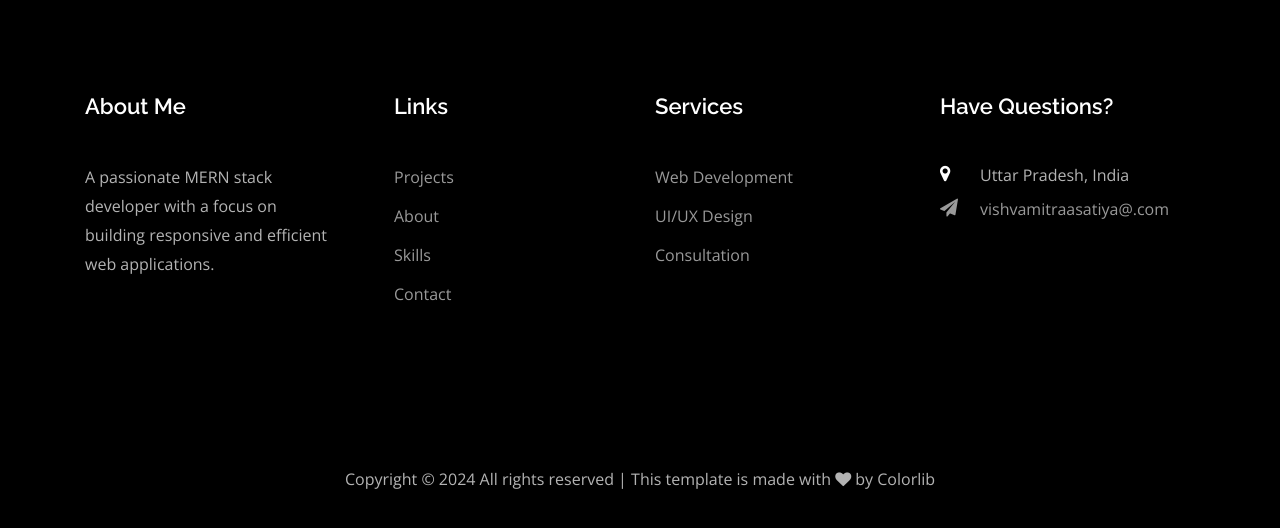
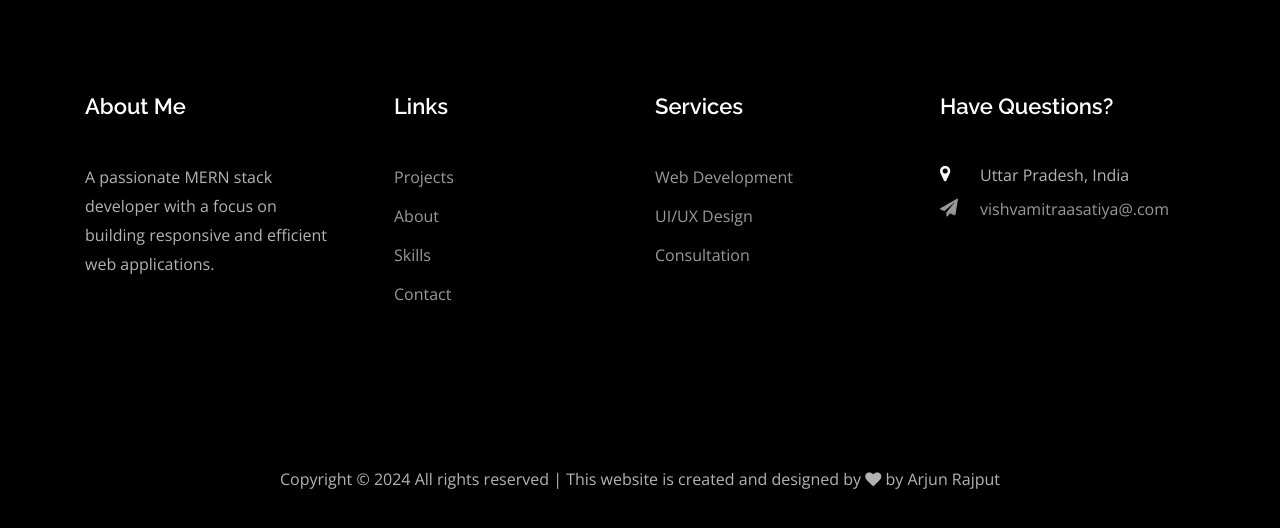
Before and after one commit to VishvamitraAsatiya/PRODIGY_WD_04, a plain HTML site: page index.html in a window 1280 px wide. Shown: the part 9544-10072 px from the top of the page. Drawn offline with nearby package versions, Linux system fonts and the light colour scheme; some packages are replaced by stand-ins of ours; no server answers; files whose address does not match are found by name.

Commit message:
Update index.html

```diff
--- a/index.html
+++ b/index.html
@@ -640,9 +640,9 @@
 				<div class="col-md-12 text-center">
 					<p>
 						Copyright &copy;
-						<script>document.write(new Date().getFullYear());</script> All rights reserved | This template is made with
+						<script>document.write(new Date().getFullYear());</script> All rights reserved | This website is created and designed by
 						<i class="fa fa-heart" aria-hidden="true"></i> by <a href="https://colorlib.com"
-							target="_blank">Colorlib</a>
+							target="_blank">Arjun Rajput</a>
 					</p>
 				</div>
 			</div>
```
